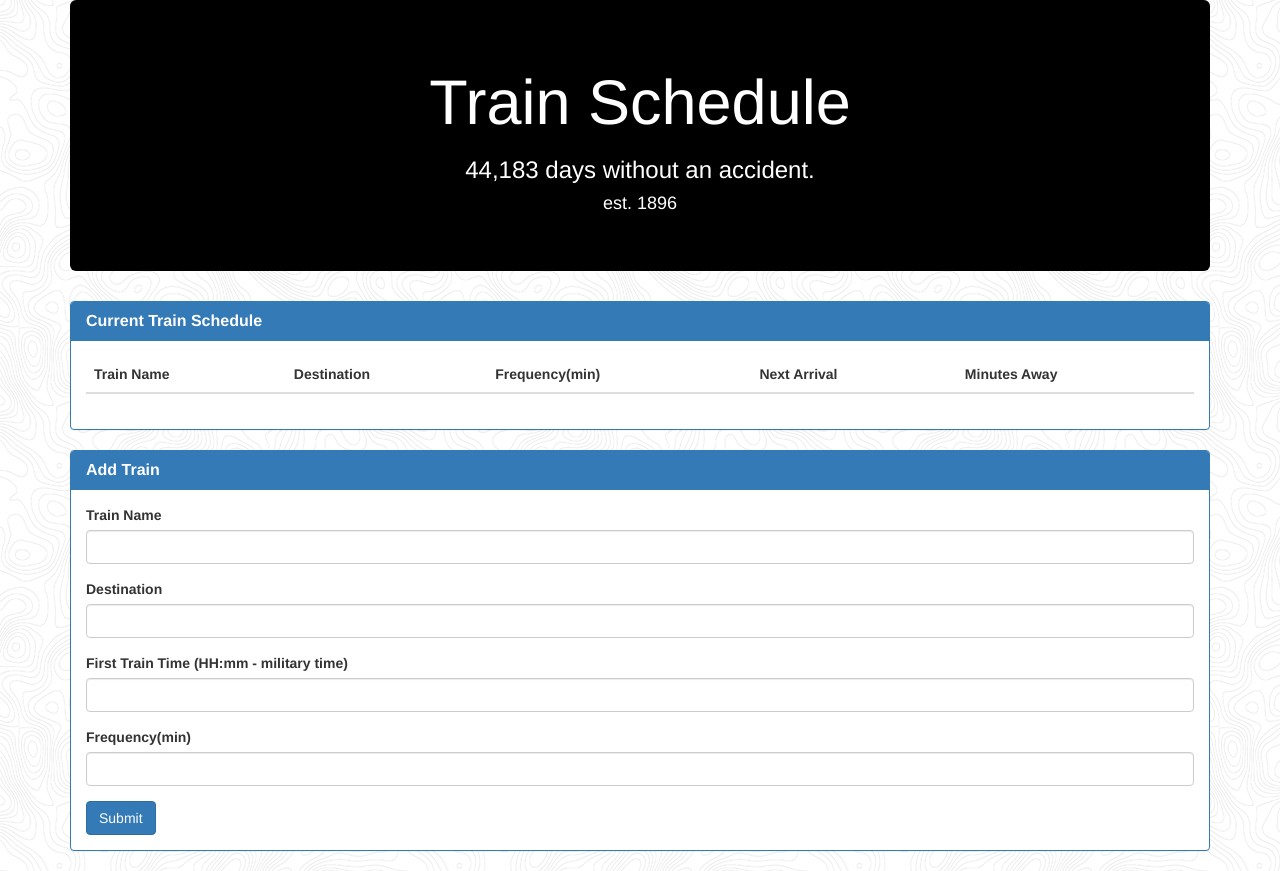
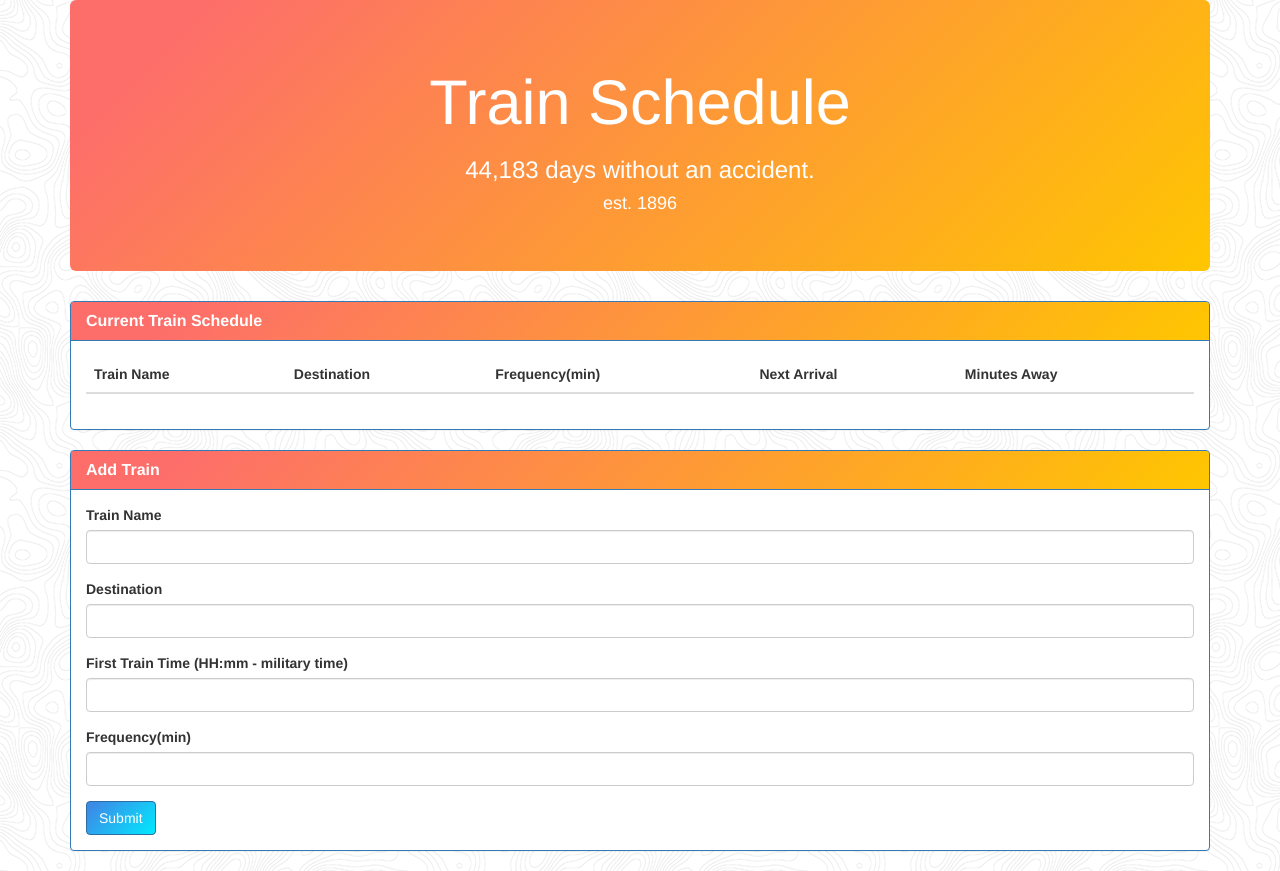
Before and after one commit to Jordan-Gilliam/Train-Scheduler, a plain HTML site: page index.html in a window 1280 px wide. Drawn offline with nearby package versions, Linux system fonts and the light colour scheme; no server answers.

Commit message:
final css changes

```diff
--- a/index.html
+++ b/index.html
@@ -22,6 +22,18 @@
         body {
             background-image: url(images/topography.png);
         }
+
+        .jumbotron {
+            background-image: linear-gradient( 135deg, #FD6E6A 10%, #FFC600 100%);
+        }
+
+        .panel-heading {
+            background-image: linear-gradient( 135deg, #FD6E6A 10%, #FFC600 100%);
+        }
+
+        #add-train-btn {
+            background-image: linear-gradient( 135deg, #3C8CE7 10%, #00EAFF 100%);
+        }
     </style>
 
 </head>
@@ -32,7 +44,7 @@
     <div class="container">
 
         <!-- Jumbotron -->
-        <div class="jumbotron" style="background-color: black; color: white">
+        <div class="jumbotron" style="color: white">
             <h1 class="text-center">Train Schedule</h1>
             <h3 class="text-center">44,183 days without an accident.</h3>
             <h4 class="text-center">est. 1896</h4>
```
Also changed, not shown: javascript/app.js (indentation only).
